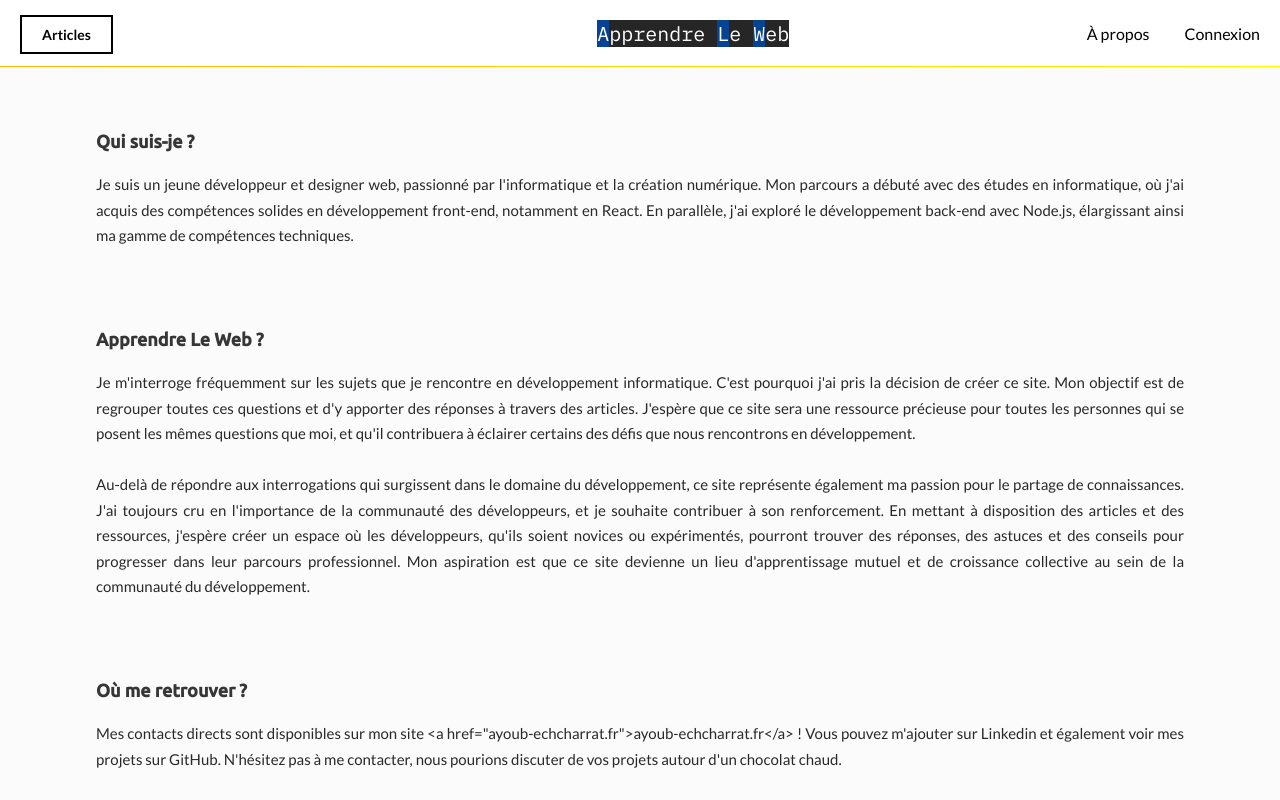
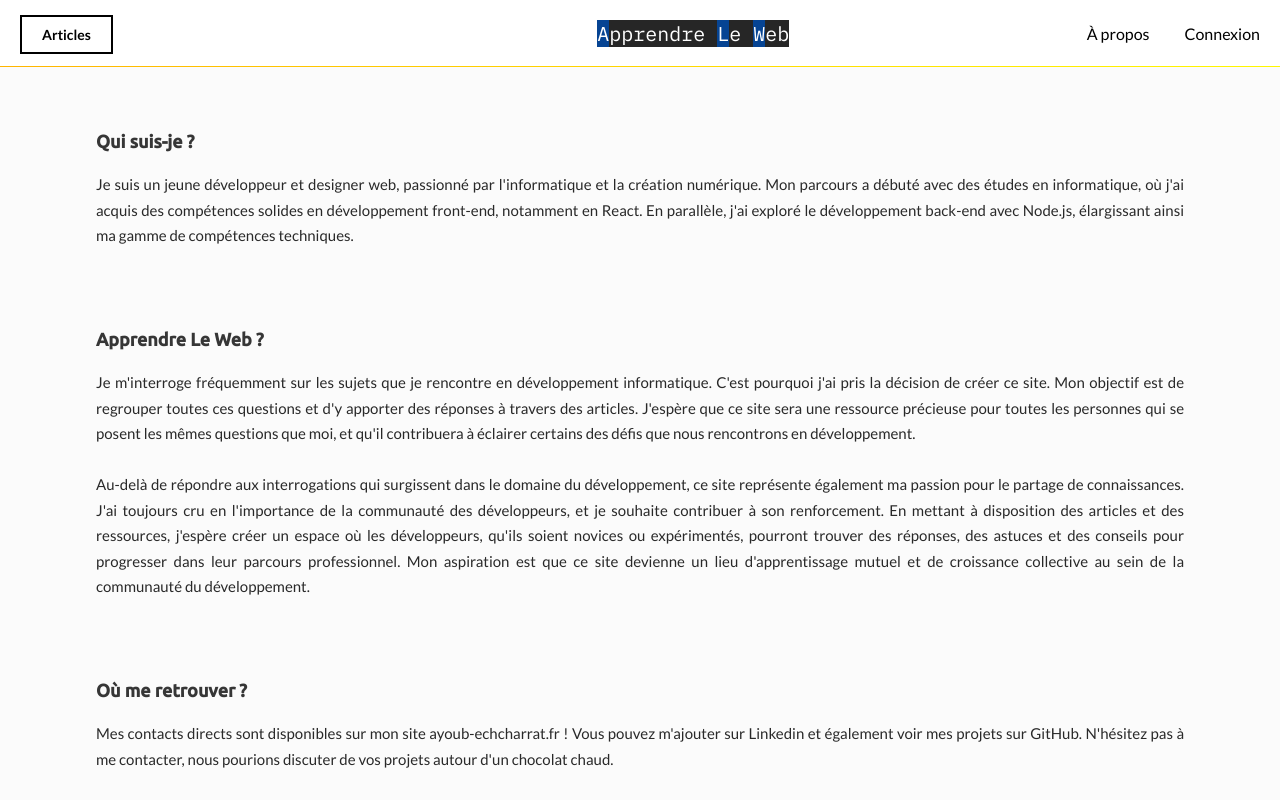
Before and after one commit to AyoubEchcharrat/apprendreleweb-frontend, a Next.js app: page /about in a window 1280 px wide. Shown: the top 800 px of the page. Built offline with nearby package versions, Linux system fonts and the light colour scheme.

Commit message:
fix content in about page

```diff
--- a/src/app/about/page.jsx
+++ b/src/app/about/page.jsx
@@ -26,7 +26,7 @@ const Page = () => {
       <Section
         title={"Où me retrouver ?"}
         content={
-          "Mes contacts directs sont disponibles sur mon site <a href=\"ayoub-echcharrat.fr\">ayoub-echcharrat.fr</a> ! Vous pouvez m'ajouter sur Linkedin et également voir mes projets sur GitHub. N'hésitez pas à me contacter, nous pourions discuter de vos projets autour d'un chocolat chaud."
+          "Mes contacts directs sont disponibles sur mon site ayoub-echcharrat.fr ! Vous pouvez m'ajouter sur Linkedin et également voir mes projets sur GitHub. N'hésitez pas à me contacter, nous pourions discuter de vos projets autour d'un chocolat chaud."
         }
       />
     </main>
```
